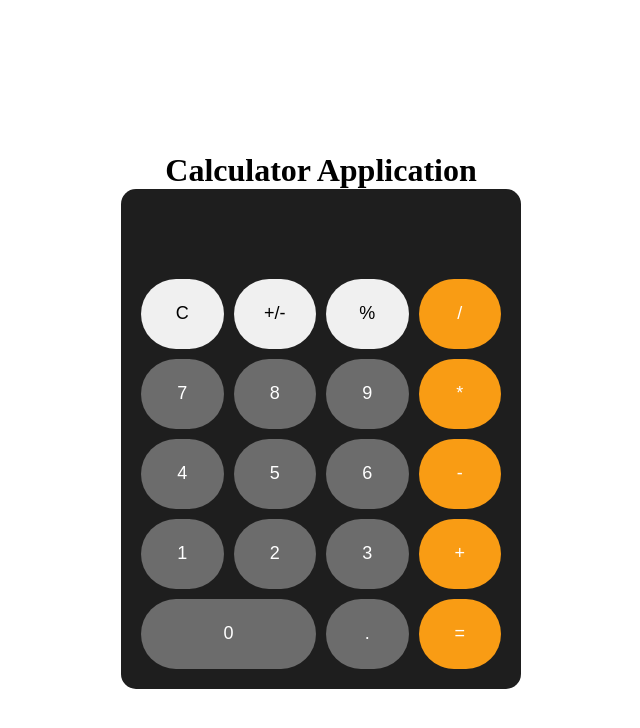
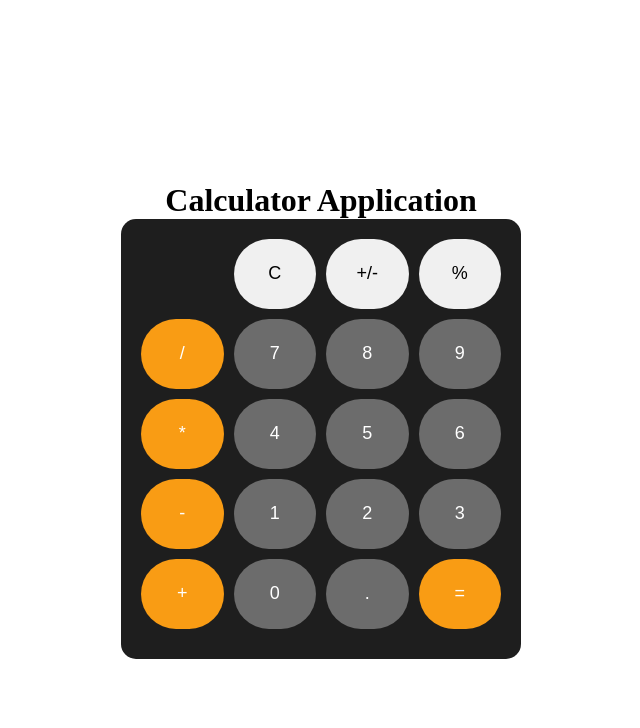
Before and after one commit to FarwaMuhibZada/Build_calculator, a React (Create React App) app: page / in a window 1280 px wide. Shown: the top 728 px of the page, without its empty margins (319-959 px from the left). Built offline with nearby package versions, Linux system fonts and the light colour scheme.

Commit message:
solved stylint error .

```diff
--- a/src/App.css
+++ b/src/App.css
@@ -115,25 +115,3 @@
     font-size: 18px;
   }
 }
-
-  /* Grid area definitions */
-  #display { grid-area: display; }
-  #clear { grid-area: clear; }
-  #negative { grid-area: negative; }
-  #percentage { grid-area: percentage; }
-  #divide { grid-area: divide; }
-  #seven { grid-area: seven; }
-  #eight { grid-area: eight; }
-  #nine { grid-area: nine; }
-  #multiply { grid-area: multiply; }
-  #four { grid-area: four; }
-  #five { grid-area: five; }
-  #six { grid-area: six; }
-  #subtract { grid-area: subtract; }
-  #one { grid-area: one; }
-  #two { grid-area: two; }
-  #three { grid-area: three; }
-  #add { grid-area: add; }
-  #zero { grid-area: zero; }
-  #decimal { grid-area: decimal; }
-  #equals { grid-area: equals; }
```
Also changed, not shown: Capture.PNG (added), src/index.css (line endings or trailing spaces). Lines whose indentation alone changed are shown as unchanged.
